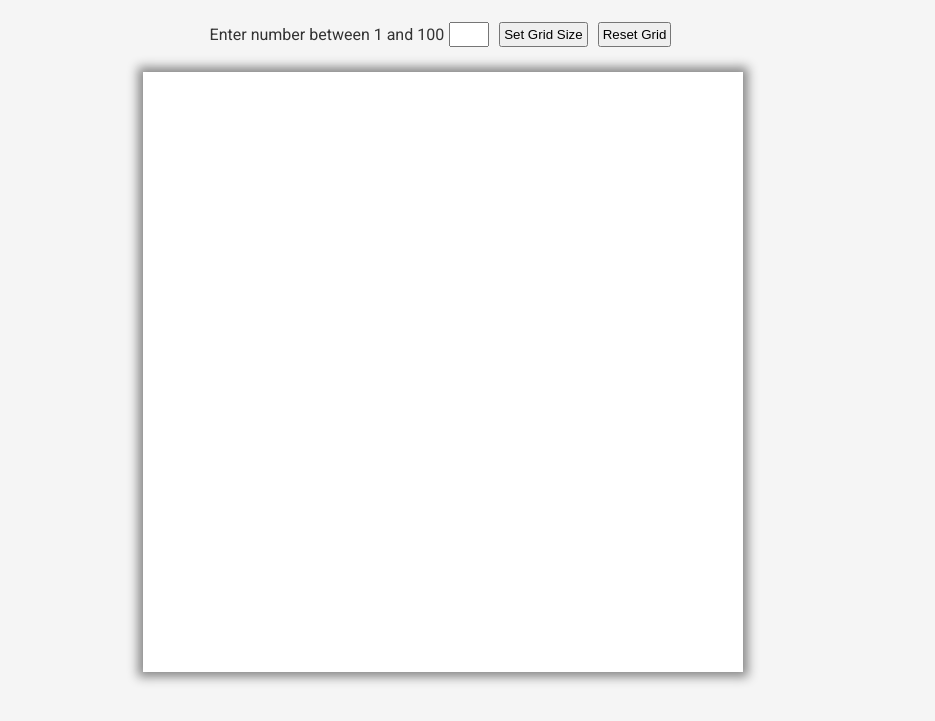
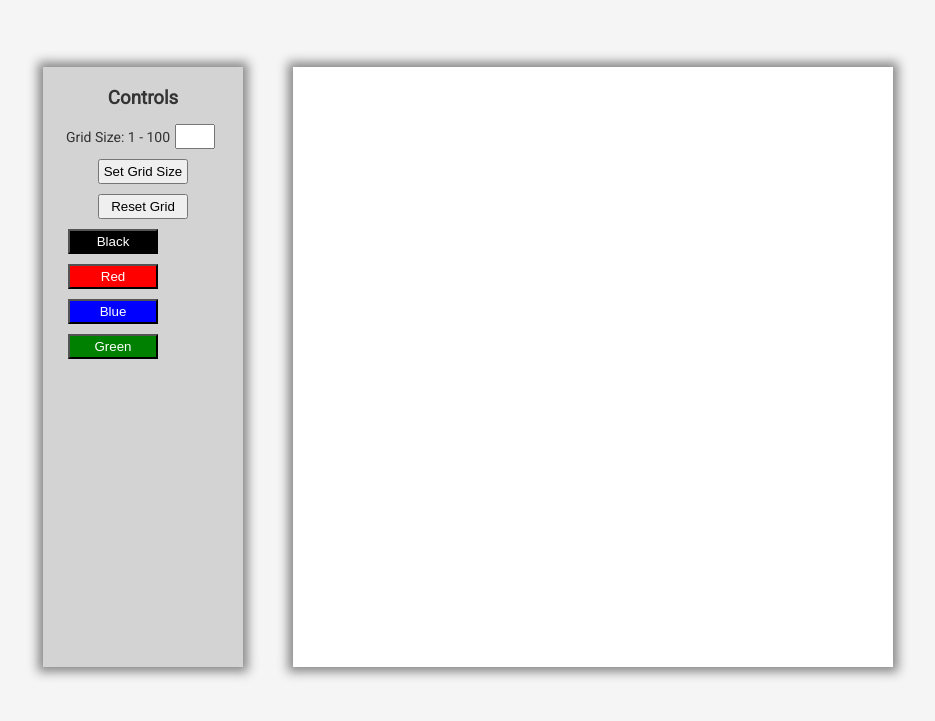
Before and after one commit to barrymac20/etch-a-sketch, a plain HTML site: page index.html in a window 1280 px wide. Shown: the part 61-782 px from the top of the page, without its empty margins (197-1132 px from the left). Drawn offline with Linux system fonts and the light colour scheme.

Commit message:
Add sidebar and buttons without functionality

```diff
--- a/index.html
+++ b/index.html
@@ -12,15 +12,28 @@
     <h1>ETCH - A - SKETCH</h1>
   </header>
 
-  <div class="input">
-    <div>Enter number between 1 and 100</div>
+
+  <div class="main">
+
+    <div class="sidebar">
+      <h3>Controls</h3>
+      <div class="grid-input">
+        <div>Grid Size: 1 - 100</div>
         <input type="text">
+      </div>
       <button id="set-grid-size">Set Grid Size</button>
       <button id="reset-grid">Reset Grid</button>
+      <div id="color-buttons">
+        <button id="black" class="color-button black">Black</button>
+        <button id="red" class="color-button red">Red</button>
+        <button id="blue" class="color-button blue">Blue</button>
+        <button id="green" class="color-button green">Green</button>
+      </div>
     </div>
 
     <div class="grid"></div>
 
+  </div>
   <script src="script.js"></script>
 </body>
 </html>
--- a/script.js
+++ b/script.js
@@ -3,7 +3,10 @@ const grid = document.querySelector('.grid');
 const input = document.querySelector('input');
 const setGridSize = document.getElementById('set-grid-size');
 const resetGrid = document.getElementById('reset-grid');
+const colorButton = document.getElementById('color-buttons')
 // const gridSquare = document.getElementsByClassName('grid-square');
+
+// console.log(color)
 
 // console.log(gridSquare);
 
@@ -12,9 +15,15 @@ setGridSize.addEventListener('click', changeGridSize);
 resetGrid.addEventListener('click', resetGridSize);
 //Mouse over event listener for grid that change colour of each element
 grid.addEventListener('mouseover', function(e){
-  e.target.style.background = 'red';
-  console.log(e.screenX)
-})
+  e.target.style.background = 'black';
+});
+
+// colorButton.addEventListener('click', (e) => {
+//   if(e.target.classList.contains('color-button')) {
+//     e.target.style.background = 'red'
+//   }
+// });
+
 
 //Function to create initial 16x16 grid by adding divs to DOM
 function createGrid(size){
--- a/styles.css
+++ b/styles.css
@@ -9,7 +9,7 @@
 body {
   font-family: 'Roboto', sans-serif;
   color: #333;
-  background: #f5f5f5;
+  background: rgb(245, 245, 245);
   display: flex;
   flex-direction: column;
   align-items: center;
@@ -19,9 +19,31 @@ header {
   margin: 20px;
 }
 
-.input {
+.main {
   display: flex;
   align-items: center;
+}
+
+.sidebar {
+  background-color: lightgray;
+  box-shadow: 0px 0px 10px 5px #888888;
+  height: 600px;
+  width: 200px;
+  display: flex;
+  flex-direction: column;
+  align-items: center;
+  margin: 50px;
+  padding: 20px;
+}
+
+h3 {
+  margin-bottom: 10px;
+}
+
+.grid-input {
+  display: flex;
+  align-items: center;
+  font-size: 14px;
 }
 
 input {
@@ -34,13 +56,34 @@ input {
 button {
   padding: 3px;
   margin: 5px;
+  width: 90px;
+}
+
+.color-button{
+  color: white;
+}
+
+.black {
+  background-color: black;
+}
+
+.red {
+  background-color: red;
+}
+
+.blue {
+  background-color: blue;
+}
+
+.green {
+  background-color: green;
 }
 
 .grid {
   box-shadow: 0px 0px 10px 5px #888888;
   width: 600px;
   height: 600px;
-  margin: 20px auto;
+  /* margin: 20px auto; */
   display: grid;
   grid-template-columns: repeat(16, 1fr);
 }
```
Lines whose indentation alone changed are shown as unchanged.
